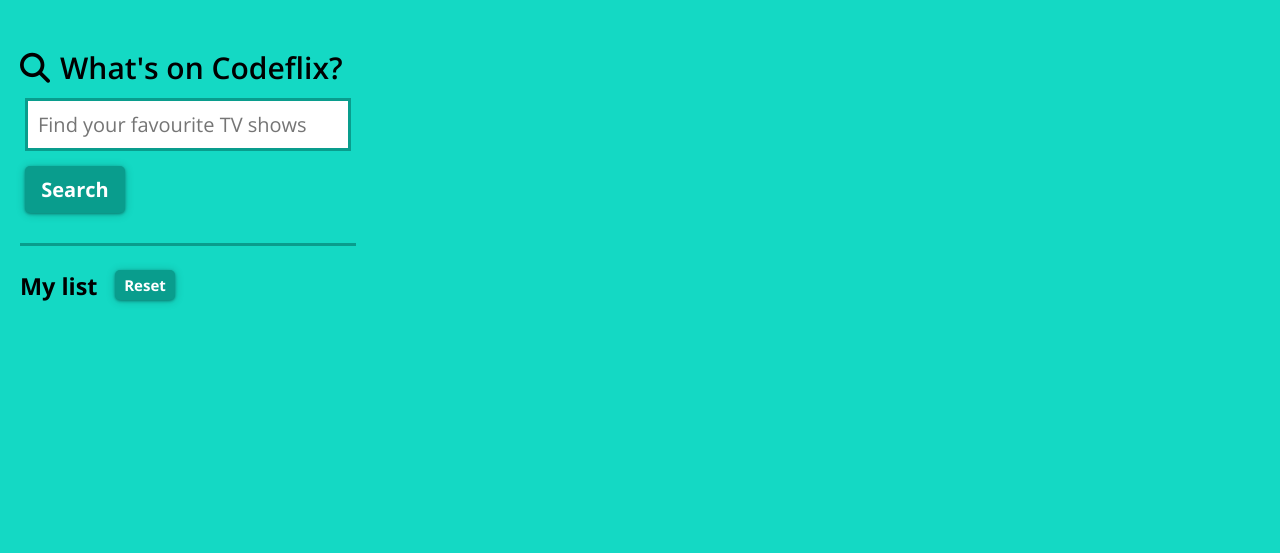
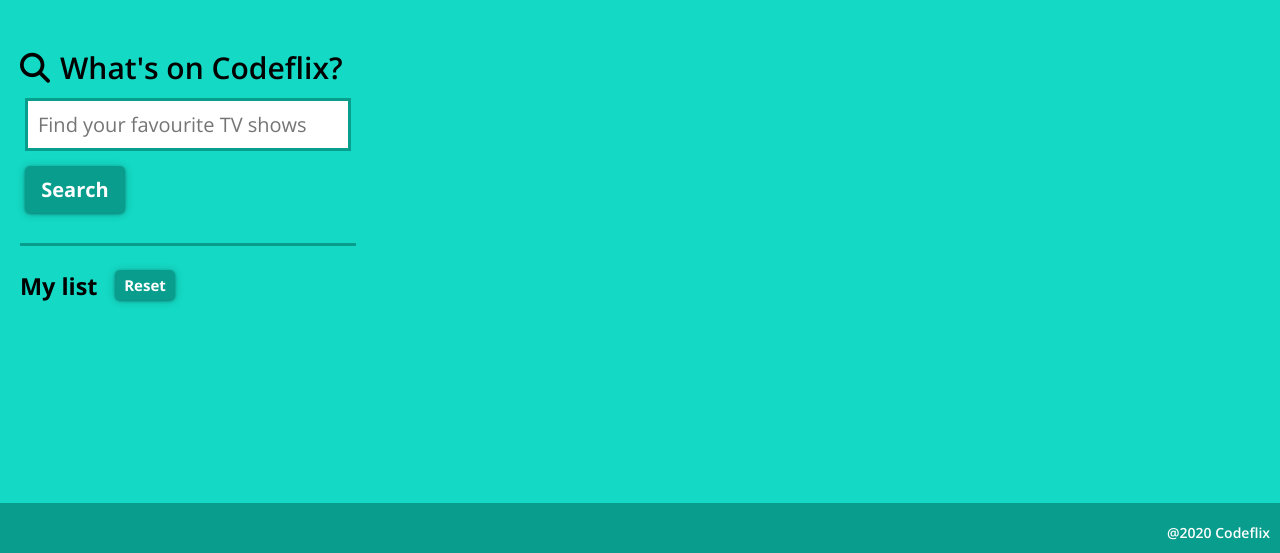
Before and after one commit to Adalab/modulo-2-evaluacion-final-anaguerraabaroa, a plain HTML site: page index.html in a window 1280 px wide. Shown: the part 247-800 px from the top of the page. Drawn offline with nearby package versions, Linux system fonts and the light colour scheme; no server answers.

Commit message:
Update css styles

```diff
--- a/index.html
+++ b/index.html
@@ -52,6 +52,9 @@
         <ul class="results__section--list js-list-container"></ul>
       </section>
     </main>
+    <footer class="footer">
+      <small class="small">@2020 Codeflix</small>
+    </footer>
     <script type="text/javascript" src="./js/main.js"></script>
   </body>
 </html>
--- a/js/main.js
+++ b/js/main.js
@@ -96,7 +96,7 @@ function paintFavShows() {
       htmlFav += `<img src="${favShows[i].image}" alt="Imagen de la serie ${favShows[i].name}" class="favshow__image" />`;
     }
     htmlFav += `<h4 class="favshow__title">${favShows[i].name}</h4>`;
-    htmlFav += `<button class="favshow__button js-fav-btn"><i class="fas fa-times-circle"></i></button>`;
+    htmlFav += `<button class="favshow__button js-fav-btn"><i class="fas fa-times"></i></button>`;
     htmlFav += `</div>`;
     htmlFav += `</li>`;
   }
--- a/styles/main.css
+++ b/styles/main.css
@@ -147,10 +147,13 @@ body {
 }
 
 .favshow__button {
+  font-size: 15px;
   width: 30px;
   height: 30px;
   background-color: #ffffff;
   cursor: pointer;
+  color: #099d8d;
+  border: solid #099d8d;
 }
 
 /* results section */
@@ -237,3 +240,28 @@ body {
   background-color: #ffffff;
   color: #099d8d;
 }
+
+/* footer */
+
+.footer {
+  display: flex;
+  flex-direction: column;
+  align-items: flex-end;
+  position: fixed;
+  bottom: 0;
+  width: 100%;
+  height: 50px;
+  background-color: #099d8d;
+}
+
+.small {
+  position: relative;
+  top: 10px;
+  color: #ffffff;
+  font-family: "Open Sans", sans-serif;
+  font-size: 14px;
+  font-weight: 600;
+  display: flex;
+  flex-direction: column;
+  margin: 10px 10px;
+}
```
